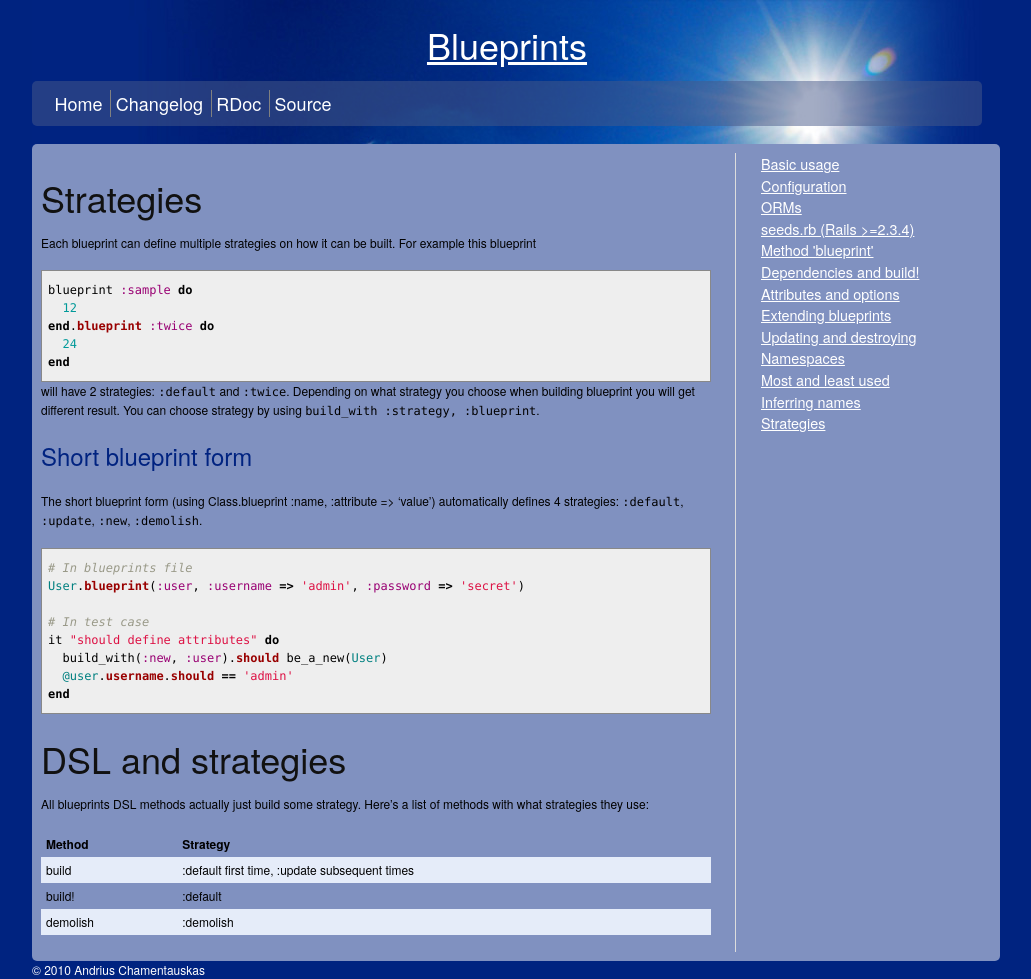
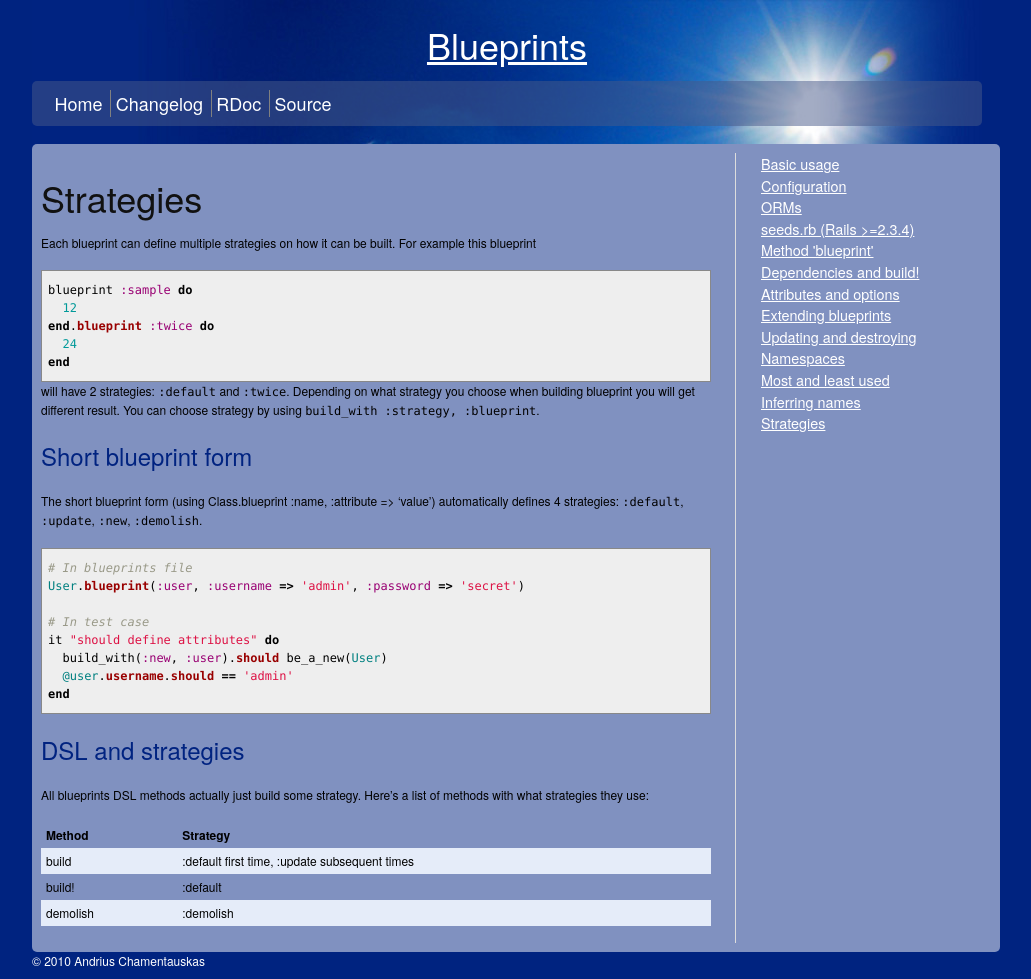
Before and after one commit to andriusch/blueprints, a Jekyll site: the page built from _posts/2010-01-01-strategies.markdown, in a window 1280 px wide. Shown: the whole page, without its empty margins (133-1164 px from the left). Built offline with Jekyll 4.4.1, drawn with Linux system fonts in a browser that asks for light colours; Markdown is read by kramdown in place of the engine named in the settings.

Commit message:
Fixed header level

```diff
--- a/_posts/2010-01-01-strategies.markdown
+++ b/_posts/2010-01-01-strategies.markdown
@@ -32,7 +32,7 @@ it "should define attributes" do
 end
 {% endhighlight %}
 
-# DSL and strategies
+## DSL and strategies
 
 All blueprints DSL methods actually just build some strategy. Here's a list of methods with what strategies they use:
 
```
